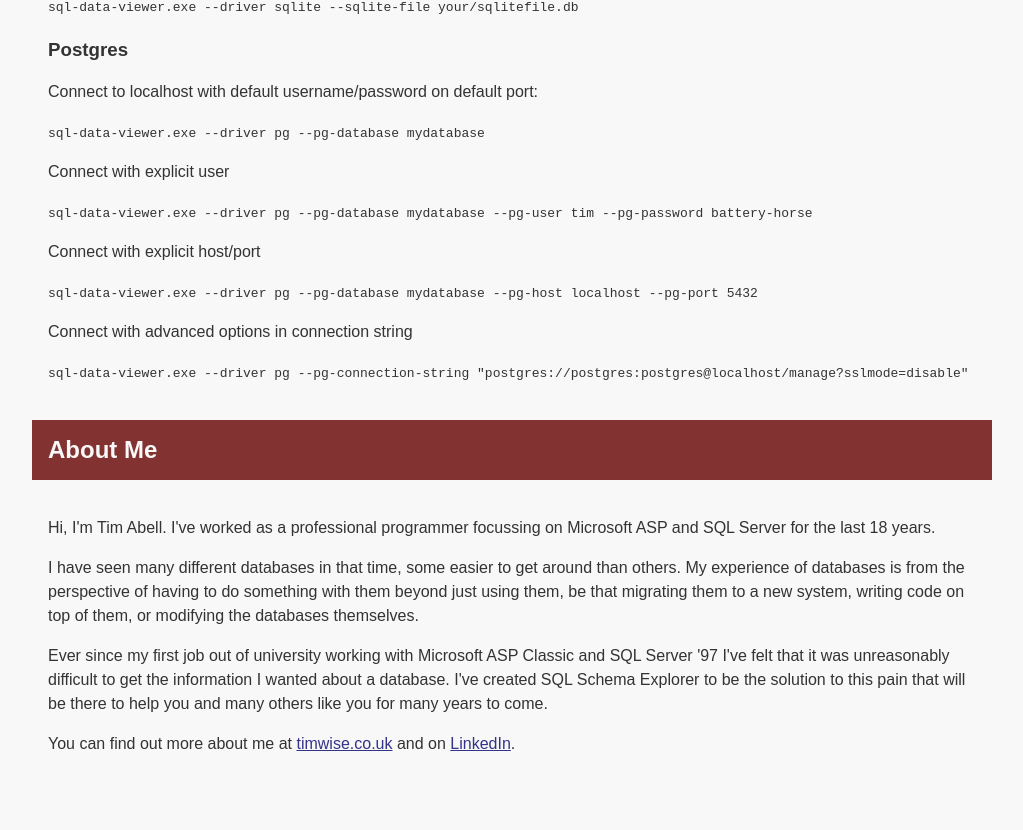
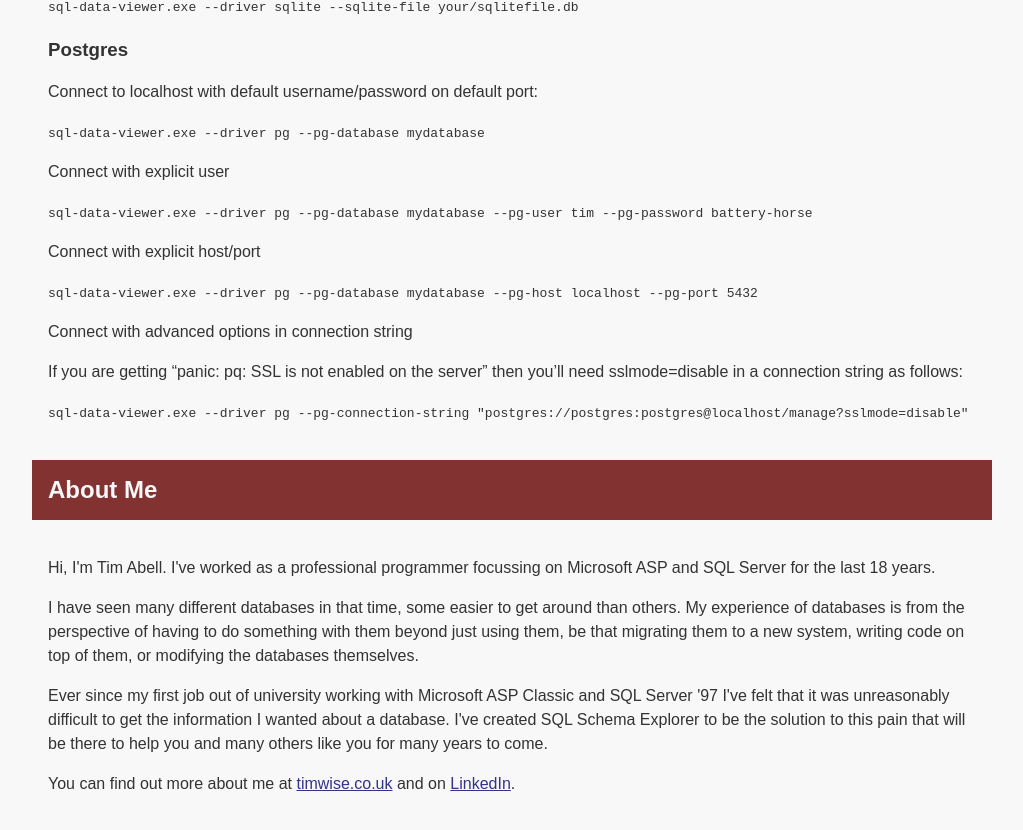
Before and after one commit to timabell/schema-explorer, a Jekyll site: the page built from help/getting-started.md, in a window 1280 px wide and 900 px high, scrolled down 2010 px. Shown: the top 830 px of the window, without its empty margins (128-1151 px from the left). Built offline with Jekyll 4.4.1, drawn with Linux system fonts in a browser that asks for light colours; nearby versions of some CDN libraries.

Commit message:
Mention ssl error for pg

```diff
--- a/help/getting-started.md
+++ b/help/getting-started.md
@@ -98,4 +98,6 @@ Connect with explicit host/port
 
 Connect with advanced options in connection string
 
+If you are getting "panic: pq: SSL is not enabled on the server" then you'll need sslmode=disable in a connection string as follows:
+
 	sql-data-viewer.exe --driver pg --pg-connection-string "postgres://postgres:postgres@localhost/manage?sslmode=disable"
```
